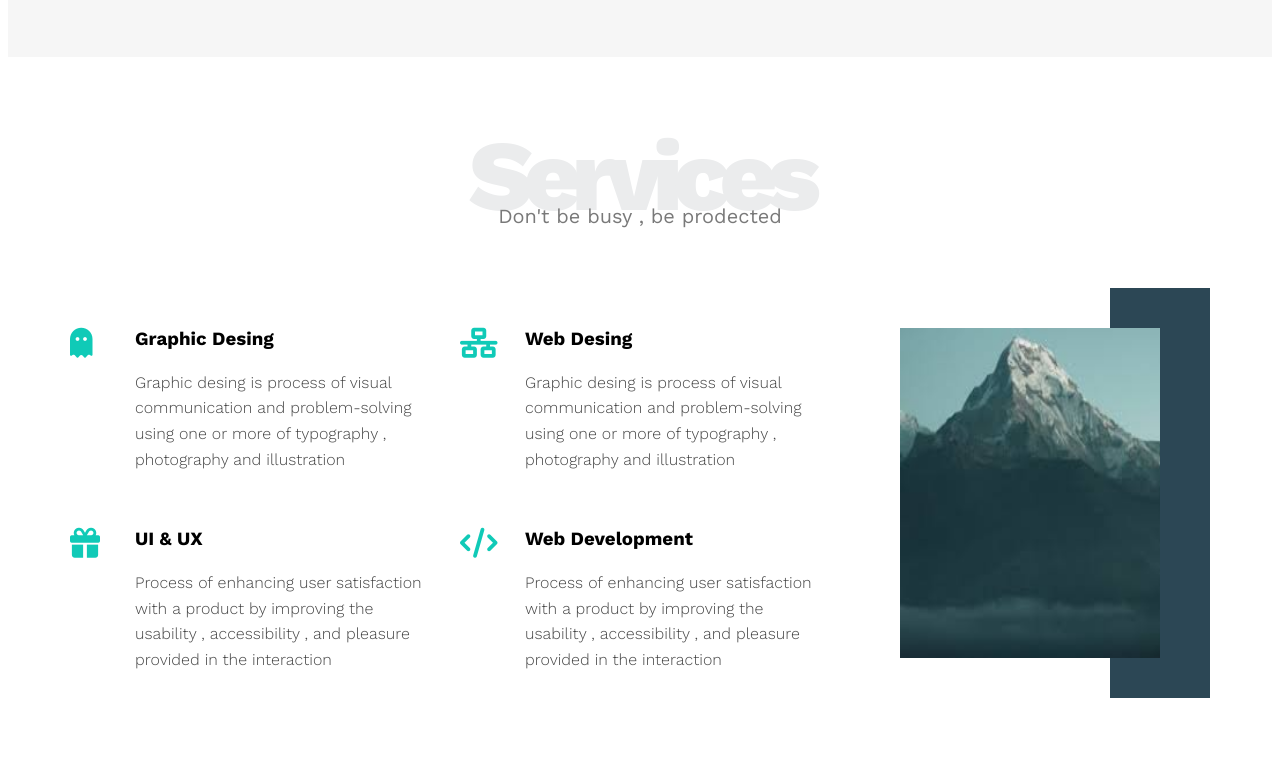
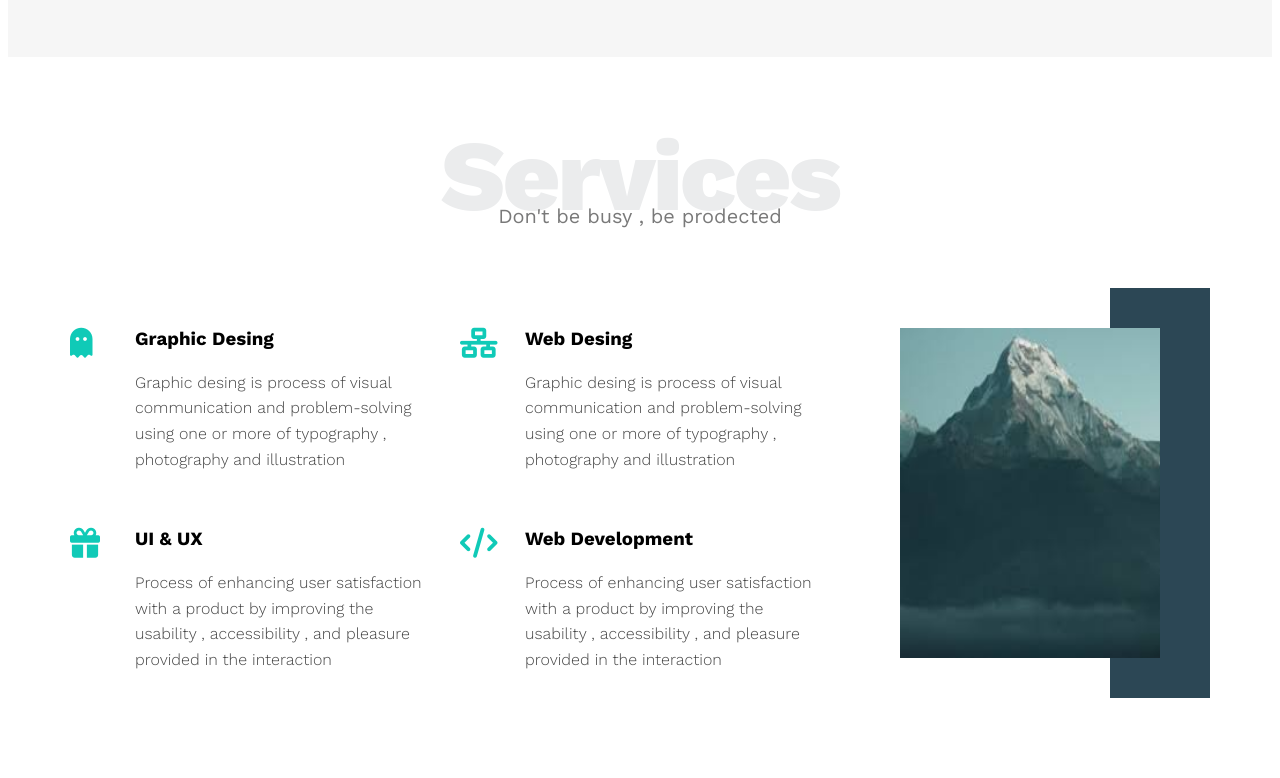
Before and after one commit to Loai-Radwan/Leon, a plain HTML site: page index.html in a window 1280 px wide. Shown: the part 1142-1920 px from the top of the page. Drawn offline with nearby package versions, Linux system fonts and the light colour scheme.

Commit message:
Edit spacing

```diff
--- a/css/leon.css
+++ b/css/leon.css
@@ -46,7 +46,7 @@ html{
   font-weight: 800;
   margin: 0;
   color: #ebeced;
-  letter-spacing: -10px;
+  letter-spacing: -3px;
   text-align: center;
 }
 .speacial-heading + p{
```
